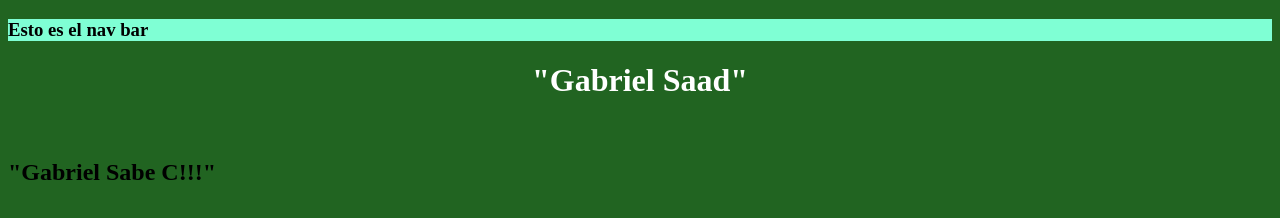
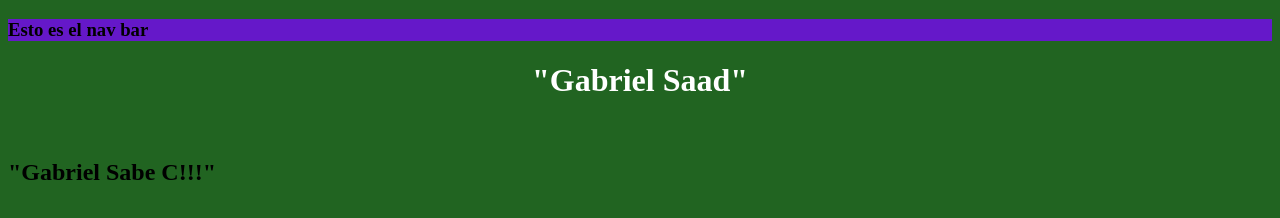
Before and after one commit to yamilsaad/gabriel_prueba, a plain HTML site: page view/index.html in a window 1280 px wide. Drawn offline with Linux system fonts and the light colour scheme.

Commit message:
cambio de color

```diff
--- a/view/style.css
+++ b/view/style.css
@@ -12,5 +12,5 @@ p {
     font-size: 20px;
   }
 nav{
-    background-color: aquamarine;
+    background-color: rgb(101, 24, 201);
 }
```
